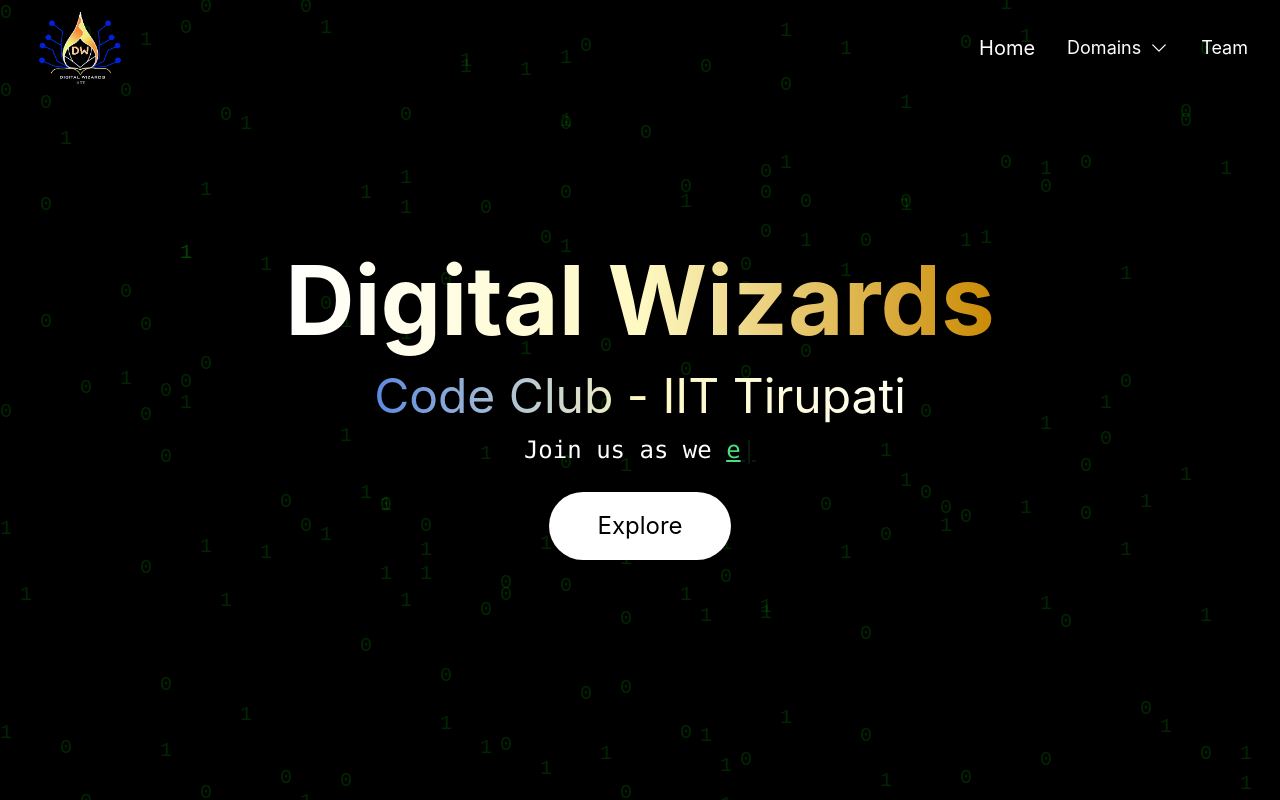
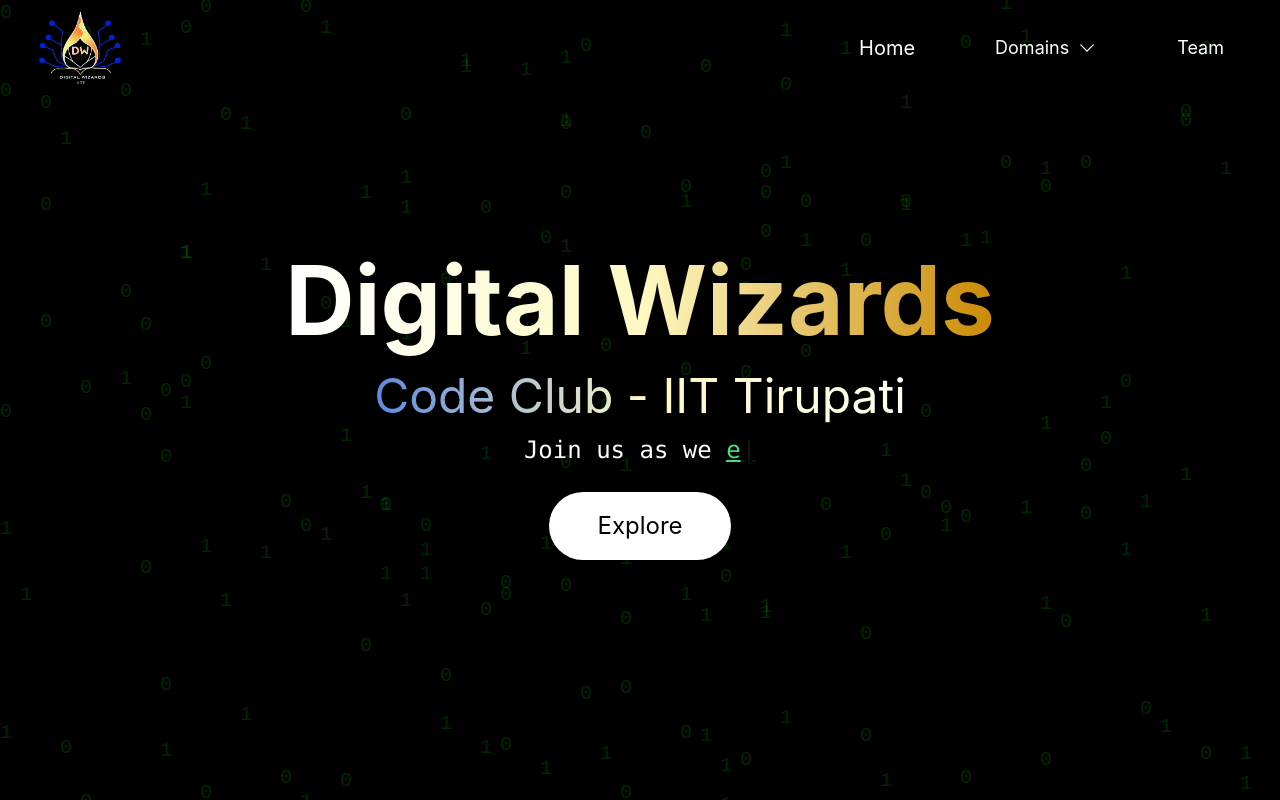
Before and after one commit to codeclubiittp/Digital-Wizards-Website, a React (Create React App) app: page / in a window 1280 px wide. Shown: the top 800 px of the page. Built offline with nearby package versions, Linux system fonts and the light colour scheme.

Commit message:
feature: Add hover effect in the navbar
Add the hover effect for the icon in the navbar

```diff
--- a/src/components/NavBar.jsx
+++ b/src/components/NavBar.jsx
@@ -84,11 +84,13 @@
 
         {/* Menu Items */}
         <div className={`hidden md:flex items-center space-x-8 `}>
-          <Link to="/" className="hover:text-gray-400 text-xl cursor-pointer transition">
+          <div className={`bg-transparent p-6 rounded-lg hover:bg-gray-400/20`}>
+            <Link to="/" className="hover:text-gray-400 text-xl cursor-pointer transition">
             Home
-          </Link>
+          </Link></div>
 
-          <div className="relative">
+
+          <div className="relative bg-transparent p-6 rounded-lg hover:bg-gray-400/20">
         {/* Domains Button */}
         <div
           onClick={() => setShowDomainsOptions(!showDomainsOptions)}
@@ -116,9 +118,11 @@
           </div>
         )}
       </div>
-          <Link to="/contact" className="hover:text-gray-400 text-lg transition">
+          <div className={`bg-transparent p-6 rounded-lg hover:bg-gray-400/20`}>
+            <Link to="/contact" className="hover:text-gray-400 text-lg transition">
             Team
-          </Link>
+          </Link></div>
+
         </div>
       </div>
 
```
